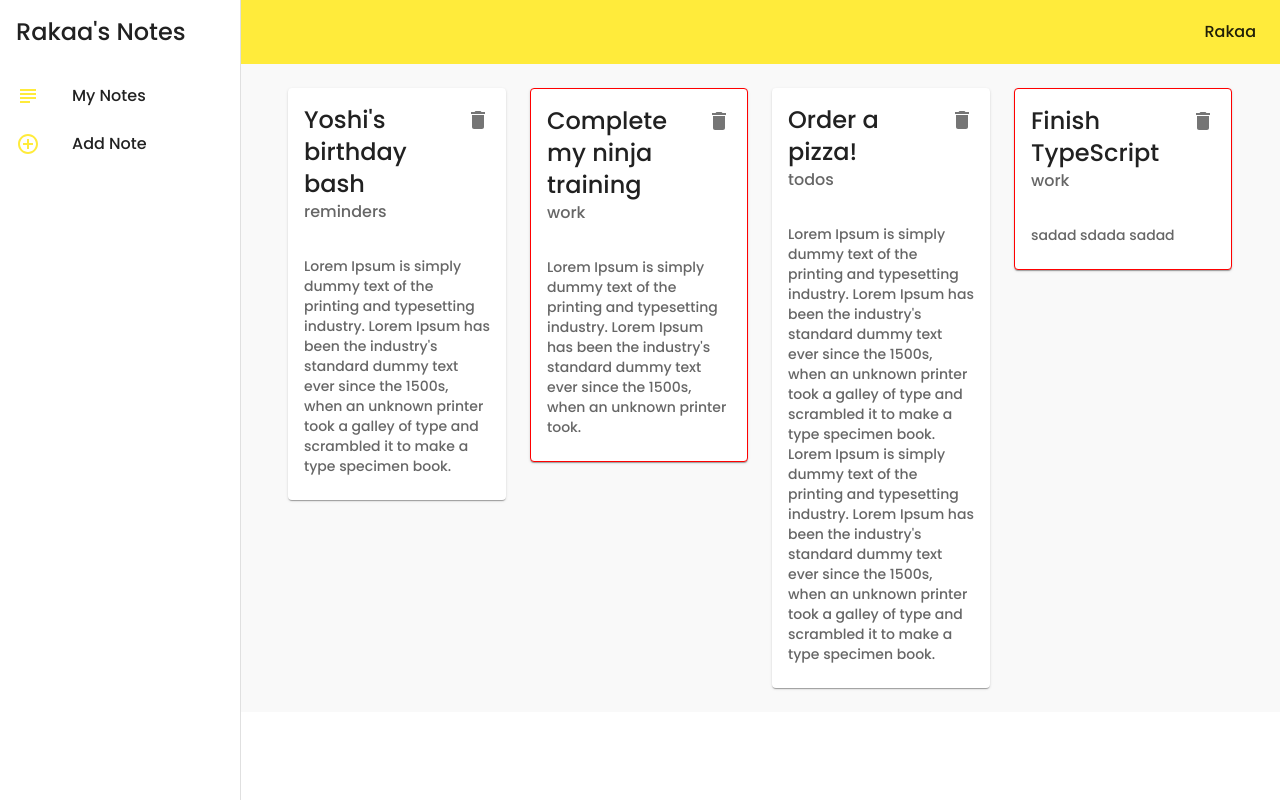
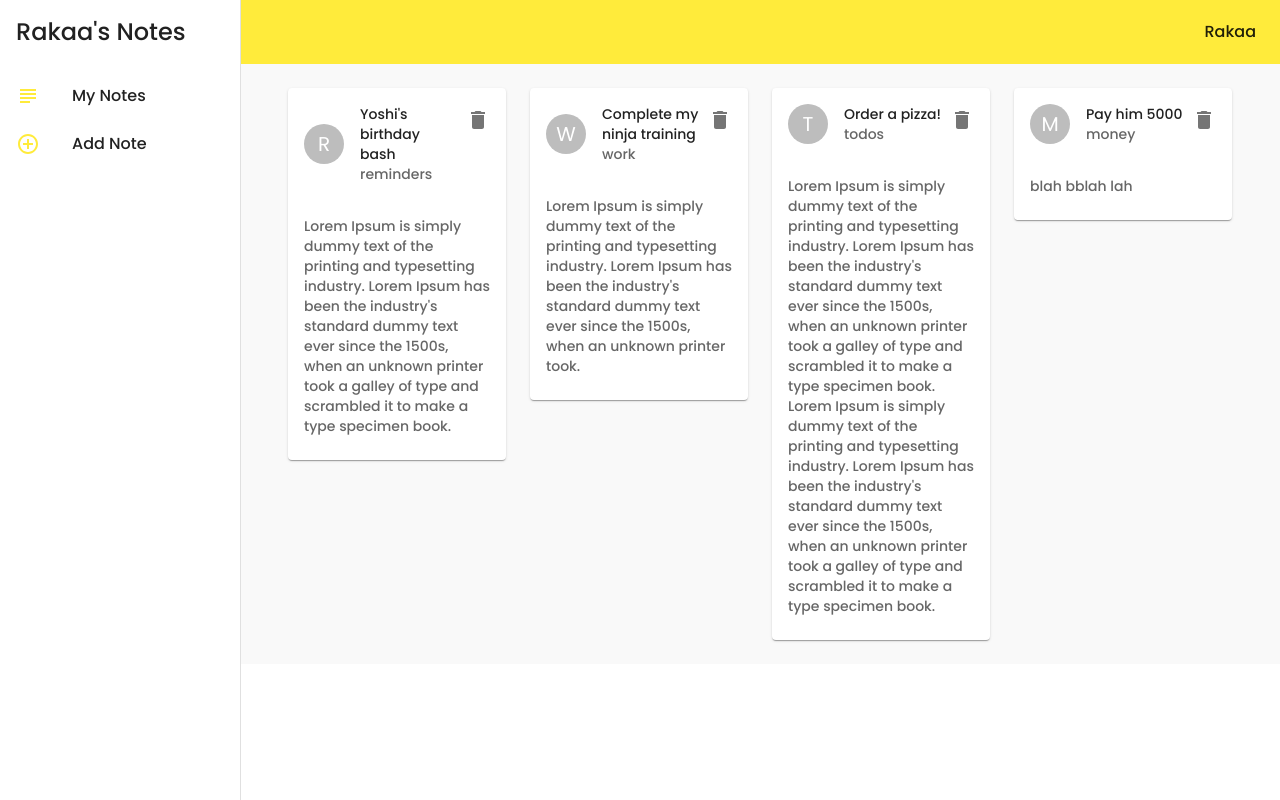
Before and after one commit to Raj-Thombare/MaterialUI, a React (Create React App) app: page /notes in a window 1280 px wide. Built offline with nearby package versions, Linux system fonts and the light colour scheme; data requests are answered from the project's data file.

Commit message:
add avatar to cardNotes

```diff
--- a/data/db.json
+++ b/data/db.json
@@ -19,10 +19,10 @@
       "id": 3
     },
     {
-      "title": "Finish TypeScript",
-      "details": "sadad sdada sadad ",
-      "category": "work",
-      "id": 6
+      "title": "Pay him 5000",
+      "details": "blah bblah lah ",
+      "category": "money",
+      "id": 7
     }
   ]
 }
--- a/src/components/CardNotes.jsx
+++ b/src/components/CardNotes.jsx
@@ -5,16 +5,25 @@ import {
   IconButton,
   CardContent,
   Typography,
+  Avatar,
 } from "@mui/material";
+import { yellow, green, pink, blue } from "@mui/material/colors";
 import DeleteIcon from "@mui/icons-material/Delete";
 import { makeStyles } from "@mui/styles";
 
 const useStyles = makeStyles({
-  test: {
-    border: (note) => {
-      if (note.category === "work") {
-        return "1px solid red";
+  avatar: {
+    backgroundColor: (note) => {
+      if (note.category == "work") {
+        return yellow[700];
       }
+      if (note.category == "money") {
+        return green[500];
+      }
+      if (note.category == "todos") {
+        return pink[500];
+      }
+      return blue[500];
     },
   },
 });
@@ -23,8 +32,13 @@ const CardNotes = ({ note, onDelete }) => {
   const classes = useStyles(note);
 
   return (
-    <Card elevation={1} className={classes.test}>
+    <Card elevation={1}>
       <CardHeader
+        avatar={
+          <Avatar className={classes.avatar}>
+            {note.category[0].toUpperCase()}
+          </Avatar>
+        }
         action={
           <IconButton onClick={() => onDelete(note.id)}>
             <DeleteIcon />
```
